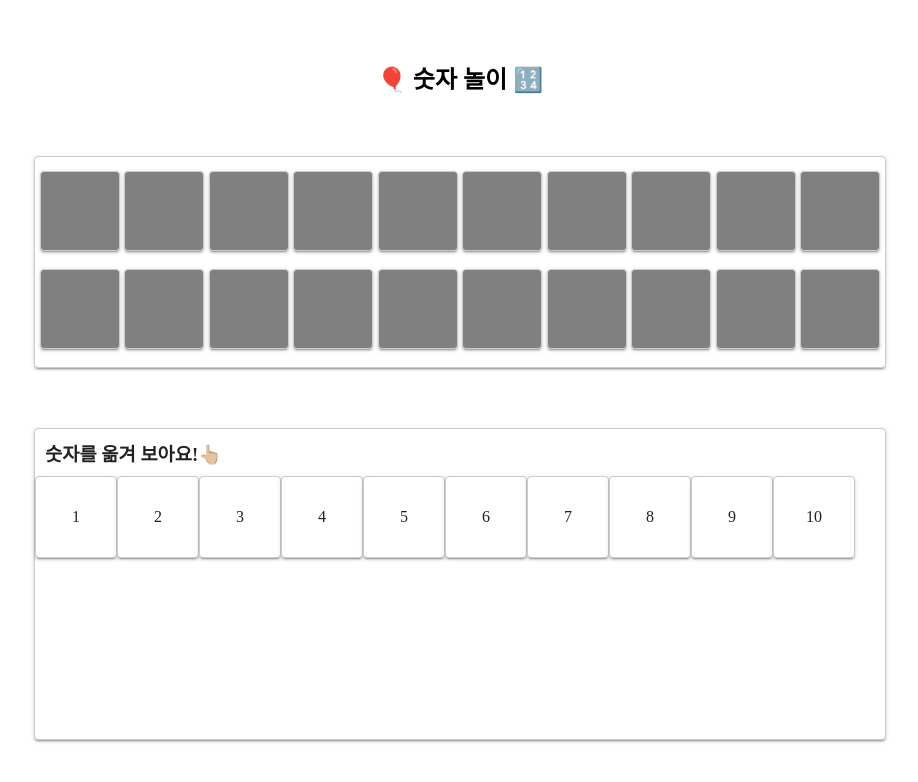
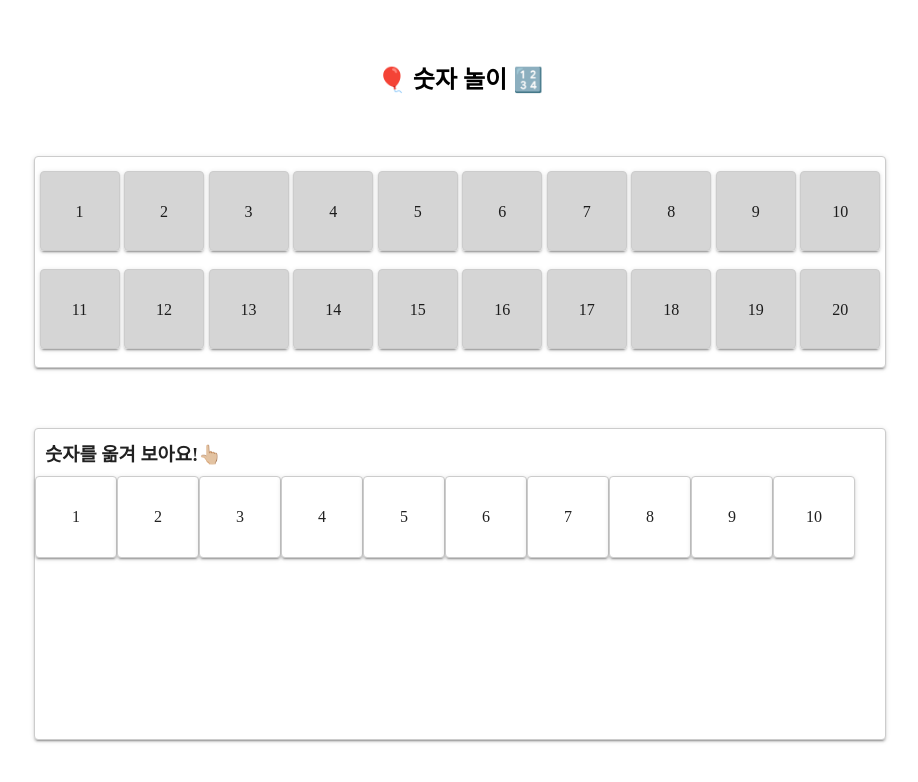
Before and after one commit to livelikeabel/kids-math, an Angular app: page / in a window 1280 px wide. Shown: the top 782 px of the page, without its empty margins (180-1098 px from the left). Built offline with nearby package versions, Linux system fonts and the light colour scheme.

Commit message:
:art: 같은 숫자일 때만 드롭 가능하게 하는 예외 추가

```diff
--- a/src/app/card-hole-board/card-hole/card-hole.component.html
+++ b/src/app/card-hole-board/card-hole/card-hole.component.html
@@ -1,10 +1,11 @@
 <div
-  style="background: gray"
   cdkDropList
   [cdkDropListData]="hole"
   (cdkDropListDropped)="drop($event)"
   class="card-hole"
 >
-  <!-- {{ holeNumber }} -->
-  <div class="card-hole" *ngFor="let item of hole" cdkDrag>{{ item }}</div>
+  {{ holeNumber }}
+  <div class="card" *ngFor="let item of hole" cdkDrag>
+    {{ item }}
+  </div>
 </div>
--- a/src/app/card-hole-board/card-hole/card-hole.component.scss
+++ b/src/app/card-hole-board/card-hole/card-hole.component.scss
@@ -1,5 +1,25 @@
 .card-hole {
+  position: relative;
   display: inline-block;
+  overflow: hidden;
+  width: 80px;
+  height: 80px;
+  border: solid 1px #ccc;
+  background: rgba(128, 128, 128, 0.331);
+  box-sizing: border-box;
+  color: rgba(0, 0, 0, 0.87);
+  text-align: center;
+  line-height: 80px;
+  border-radius: 4px;
+  box-shadow: 0 3px 1px -2px rgba(0, 0, 0, 0.2), 0 2px 2px 0 rgba(0, 0, 0, 0.14),
+    0 1px 5px 0 rgba(0, 0, 0, 0.12);
+}
+
+.card {
+  z-index: 10;
+  position: absolute;
+  top: 0;
+  // display: inline-block;
   width: 80px;
   height: 80px;
   border: solid 1px #ccc;
--- a/src/app/card-hole-board/card-hole/card-hole.component.ts
+++ b/src/app/card-hole-board/card-hole/card-hole.component.ts
@@ -18,7 +18,12 @@ export class CardHoleComponent implements OnInit {
 
   ngOnInit() {}
 
+  validateDragCondition = e =>
+    this.hole.length >= 1 ||
+    e.previousContainer.data[e.previousIndex] !== this.holeNumber;
+
   drop(event: CdkDragDrop<string[]>) {
+    if (this.validateDragCondition(event)) return;
     if (event.previousContainer === event.container) {
       moveItemInArray(
         event.container.data,
```
